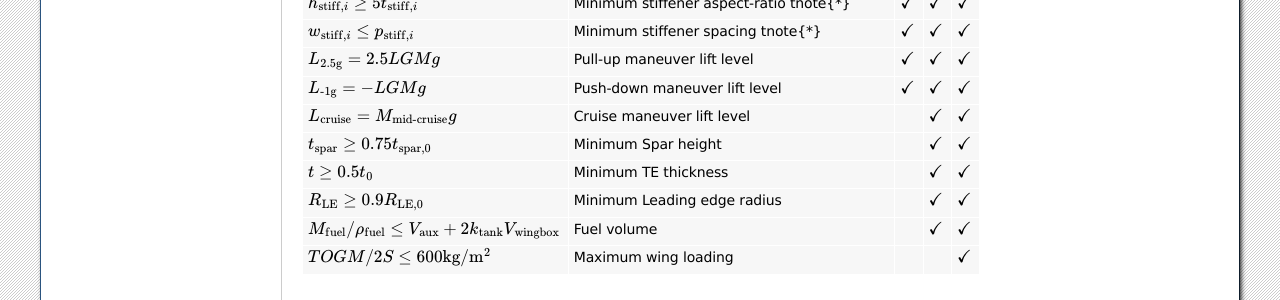
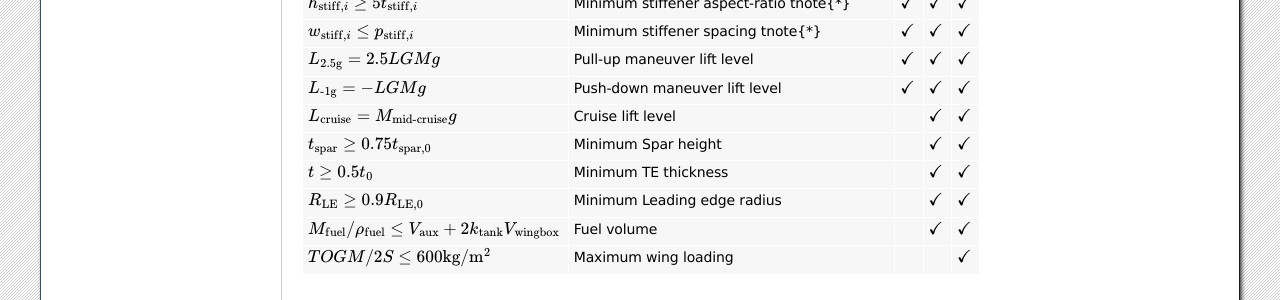
Before and after one commit to kejacobson/MDOAeroelasticBenchmark, a Sphinx documentation site: the page built from docs/source/opt_problem.rst, in a window 1280 px wide and 900 px high, scrolled down 4910 px. Shown: the part 533-833 px from the top of the window. Built offline with Sphinx 7.4.7, drawn with Linux system fonts in a browser that asks for light colours; cross-references to code outside the pages are shown as plain code.

```diff
--- a/docs/source/opt_problem.rst
+++ b/docs/source/opt_problem.rst
@@ -279,7 +279,7 @@
    +--------------------------------------------------------------------------------------------+------------------------------------------------+---------------------+---------------------+---------------------+
    | :math:`L_\text{-1g} = -LGM g`                                                              | Push-down maneuver lift level                  | :math:`\checkmark`  | :math:`\checkmark`  | :math:`\checkmark`  |
    +--------------------------------------------------------------------------------------------+------------------------------------------------+---------------------+---------------------+---------------------+
-   | :math:`L_\text{cruise} = M_\text{mid-cruise} g`                                            | Cruise maneuver lift level                     |                     | :math:`\checkmark`  | :math:`\checkmark`  |
+   | :math:`L_\text{cruise} = M_\text{mid-cruise} g`                                            | Cruise lift level                              |                     | :math:`\checkmark`  | :math:`\checkmark`  |
    +--------------------------------------------------------------------------------------------+------------------------------------------------+---------------------+---------------------+---------------------+
    | :math:`t_\text{spar} \geq 0.75 t_{\text{spar},0}`                                          | Minimum Spar height                            |                     | :math:`\checkmark`  | :math:`\checkmark`  |
    +--------------------------------------------------------------------------------------------+------------------------------------------------+---------------------+---------------------+---------------------+
```
Also changed, not shown: other parts of docs/source/opt_problem.rst (+1 -1 lines).
